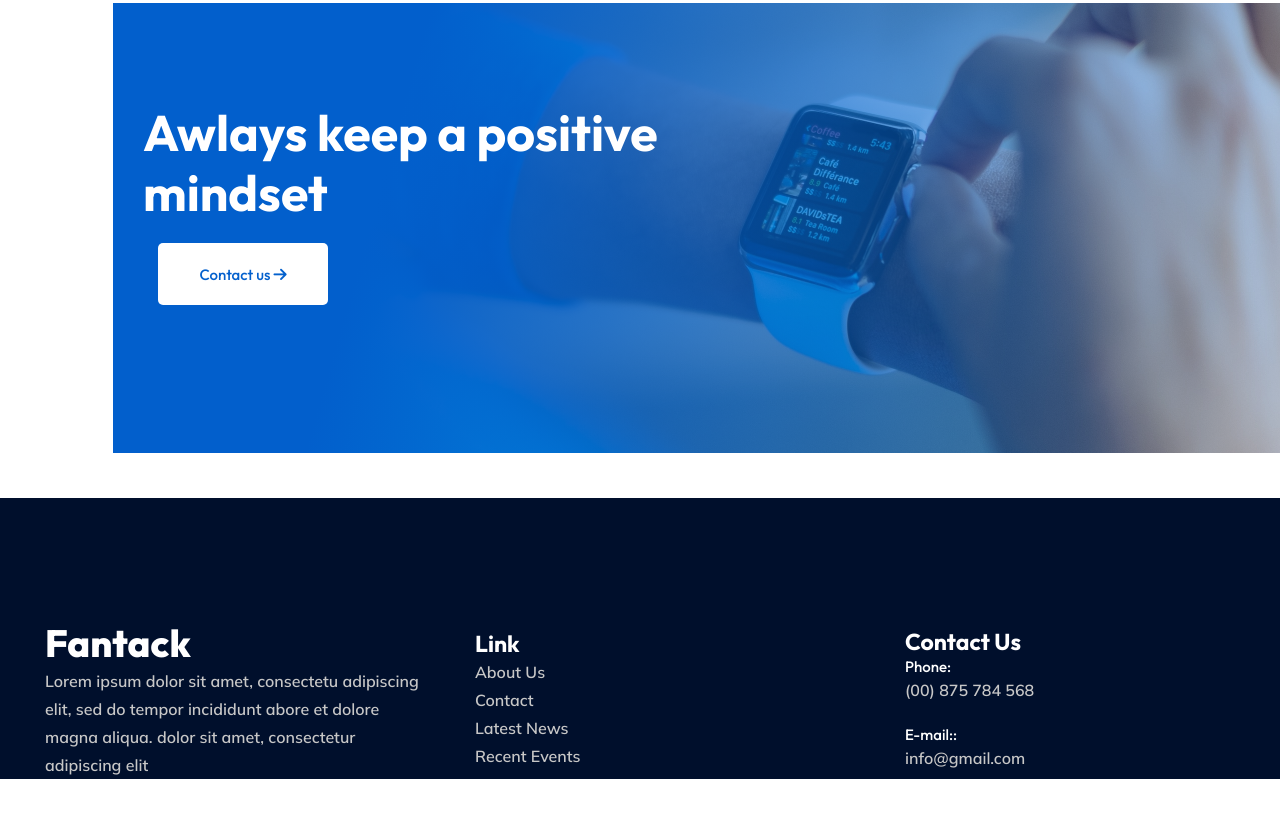
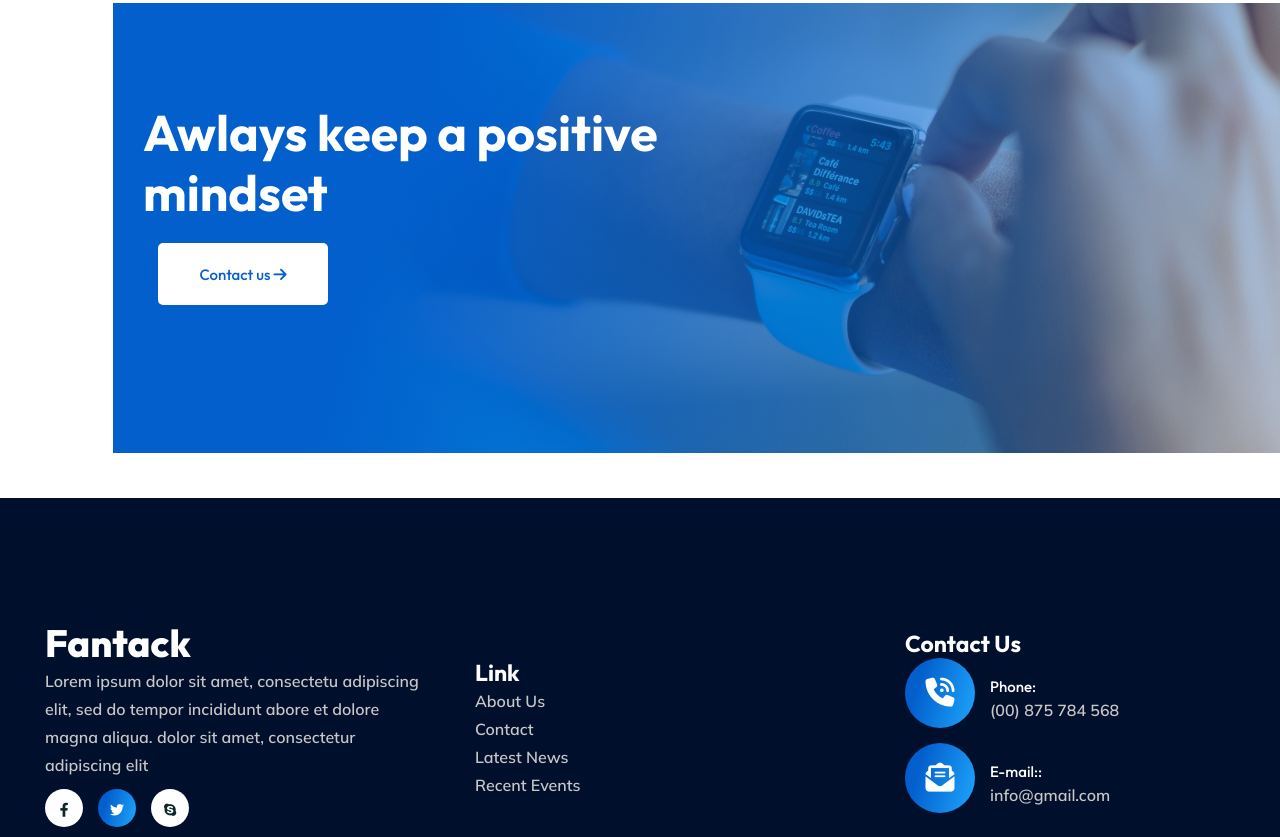
Before and after one commit to Iftakehr/assignment01, a plain HTML site: page index.html in a window 1280 px wide. Shown: the part 3077-3914 px from the top of the page. Before the commit the page ends 3856 px from the top, so only its background shows below. Drawn offline with Linux system fonts and the light colour scheme.

Commit message:
finalize

```diff
--- a/index.html
+++ b/index.html
@@ -155,6 +155,11 @@
                             adipiscing elit, sed do  tempor incididunt
                             abore et dolore magna aliqua. dolor sit
                             amet, consectetur adipiscing elit</p>
+                <div class="social-logo">
+                    <button class="fb"><i class="fa-brands fa-facebook-f"></i></button>
+                    <button class="tw"><i class="fa-brands fa-twitter"></i></button>
+                    <button class="sk"><i class="fa-brands fa-skype"></i></button>
+                </div>
             </div>
             <div class="link">
                 <span>Link</span>
@@ -165,14 +170,25 @@
 
             </div>
             <div class="contact-footer">
+
               <span>Contact Us</span> <br>
-              <small>Phone:</small>
-              <p>(00) 875 784 568</p><br>
+
+                <div class="phone-main">
+                    <button class="phone"><i class="fa-solid fa-phone-volume"></i></button>
+                    <div><small>Phone:</small>
+                        <p>(00) 875 784 568</p>
+                    </div>
+
+                </div>
 
 
-              <small>E-mail::</small>
+                <div class="email-main">
+                    <button class="phone"><i class="fa-solid fa-envelope-open-text"></i></button>
+                    <div><small>E-mail::</small>
                         <p>info@gmail.com</p>
+                    </div>
 
+                </div>
 
             </div>
 
@@ -180,9 +196,5 @@
     </section>
 
 
-
-
-
-
 </body>
 </html>
--- a/style.css
+++ b/style.css
@@ -367,6 +367,71 @@ p{
     width: 33%;
 
 }
+.social-logo{
+    display: flex;
+    margin: 0;
+    /* justify-content: space-around; */
+    align-items: center;
+    gap:5px;
+
+}
+.fb{
+    width: 38px;
+    height: 38px;
+    border:none;
+    border-radius: 50%;
+    background-color: #FFFFFF;
+    text-align: center;
+    padding-top:5px;
+
+
+}
+.fb i{
+    color:#0C2728;
+    text-align: center;
+    font-size: 14px;
+    font-weight: 400;
+    line-height: 29px;
+}
+.tw{
+    width: 38px;
+    height: 38px;
+    border:none;
+    border-radius: 50%;
+    background: linear-gradient(105.78deg, #025FCC 22.04%, #1FA6FD 100%);
+    text-align: center;
+    padding-top:5px;
+    margin: 10px;
+
+}
+.tw i{
+    color:#FFFFFF;
+    text-align: center;
+    font-size: 14px;
+    font-weight: 400;
+    line-height: 29px;
+}
+
+.sk{
+    width: 38px;
+    height: 38px;
+    border:none;
+    border-radius: 50%;
+    background-color: #FFFFFF;
+    text-align: center;
+    padding-top:5px;
+
+
+}
+.sk i{
+    color:#0C2728;
+    text-align: center;
+    font-size: 14px;
+    font-weight: 400;
+    line-height: 29px;
+}
+
+
 .link{
     width: 33%;
 
@@ -375,3 +440,34 @@ p{
 .contact-footer{
     width: 33%;
 }
+
+.phone-main{
+    display: flex;
+    margin: 0 auto;
+    align-items: center;
+    padding-right: 15px;
+
+
+}
+.phone{
+    width: 70px;
+    height: 70px;
+    border: none;
+    border-radius: 50%;
+    background: linear-gradient(105.78deg, #025FCC 22.04%, #1FA6FD 100%);
+    margin-bottom:15px;
+    margin-right: 15px;
+
+}
+.phone i{
+    color:#FFFFFF;
+    font-size: 29px;
+}
+.email-main{
+    display: flex;
+    margin: 0 auto;
+    align-items: center;
+    padding-right: 15px;
+
+
+}
```
Lines whose indentation alone changed are shown as unchanged.
